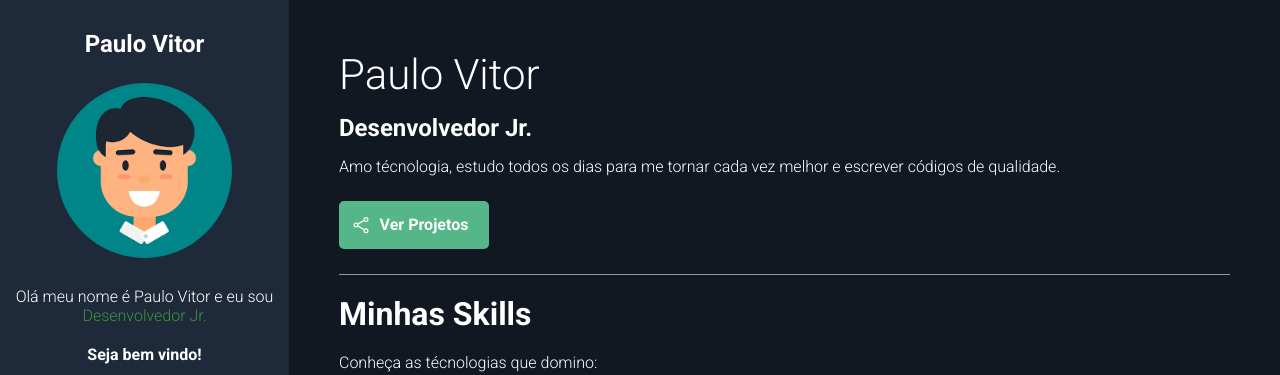
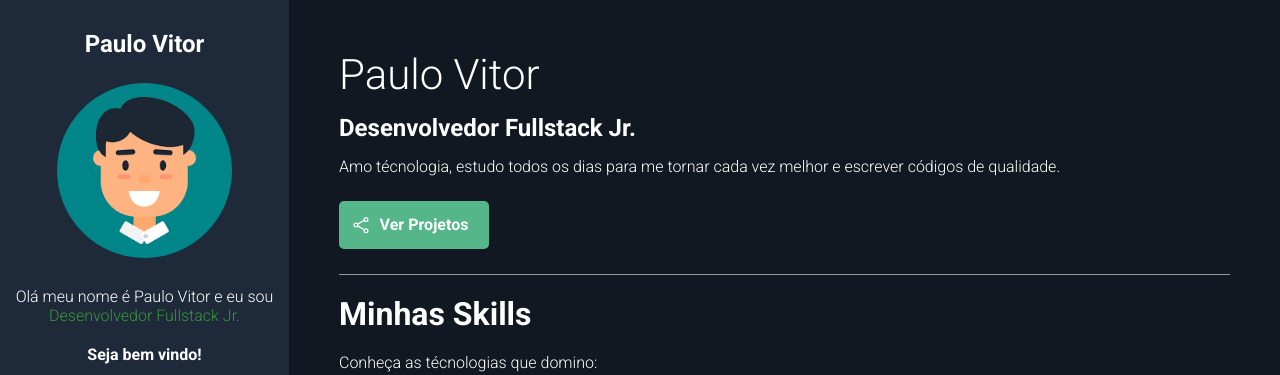
Before and after one commit to paulovitorsr/paulovitorsr.github.io, a plain HTML site: page index.html in a window 1280 px wide. Shown: the top 375 px of the page. Drawn offline with nearby package versions, Linux system fonts and the light colour scheme.

Commit message:
Update index.html

```diff
--- a/index.html
+++ b/index.html
@@ -20,7 +20,7 @@
         <aside id="bio-container">
             <h2>Paulo Vitor</h2>
             <img src="img/meu.png" id="bio-img" alt="Paulo Vitor">
-            <p>Olá meu nome é Paulo Vitor e eu sou <span style="color: rgb(56, 150, 56);">Desenvolvedor Jr.</span></p>
+            <p>Olá meu nome é Paulo Vitor e eu sou <span style="color: rgb(56, 150, 56);">Desenvolvedor Fullstack Jr.</span></p>
             <p id="welcome-text">Seja bem vindo!</p>
             <ul id="social-container">
                 <li><a href="#" target="_blank"><ion-icon name="logo-facebook"></ion-icon></a></li>
@@ -34,7 +34,7 @@
 
         <section id="about-container">
             <div id="name">Paulo Vitor</div>
-            <p id="title"><span class="hightlight">Desenvolvedor Jr.</span></p>
+            <p id="title"><span class="hightlight">Desenvolvedor Fullstack Jr.</span></p>
             <p>Amo técnologia, estudo todos os dias para me tornar cada vez melhor e escrever códigos de qualidade.</p>
             <a href="#" id="btn-projects"><ion-icon name="share-social-outline"></ion-icon> <span>Ver Projetos</span></a>
             <h2 id="skills-section-title">Minhas Skills</h2>
```
